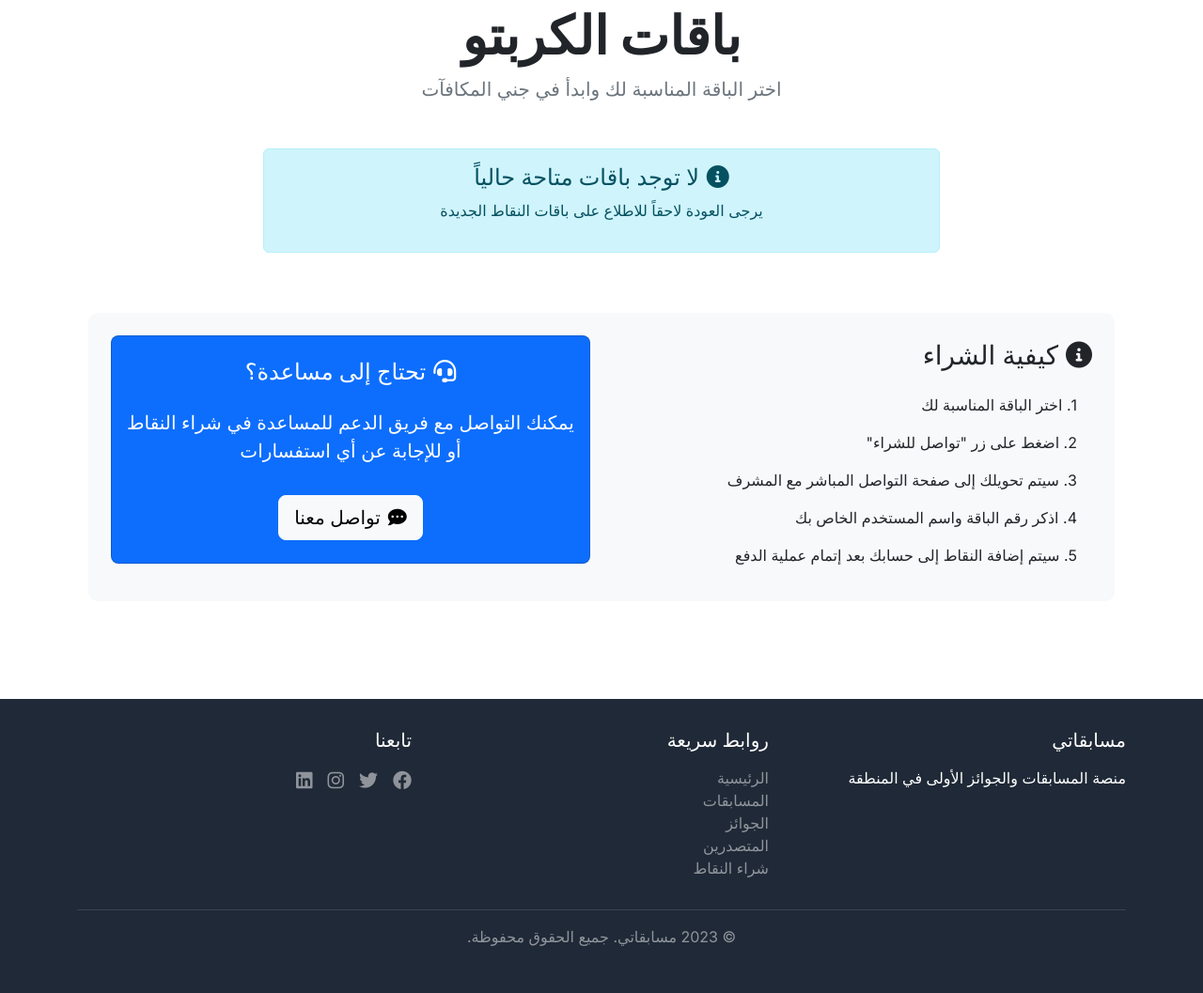
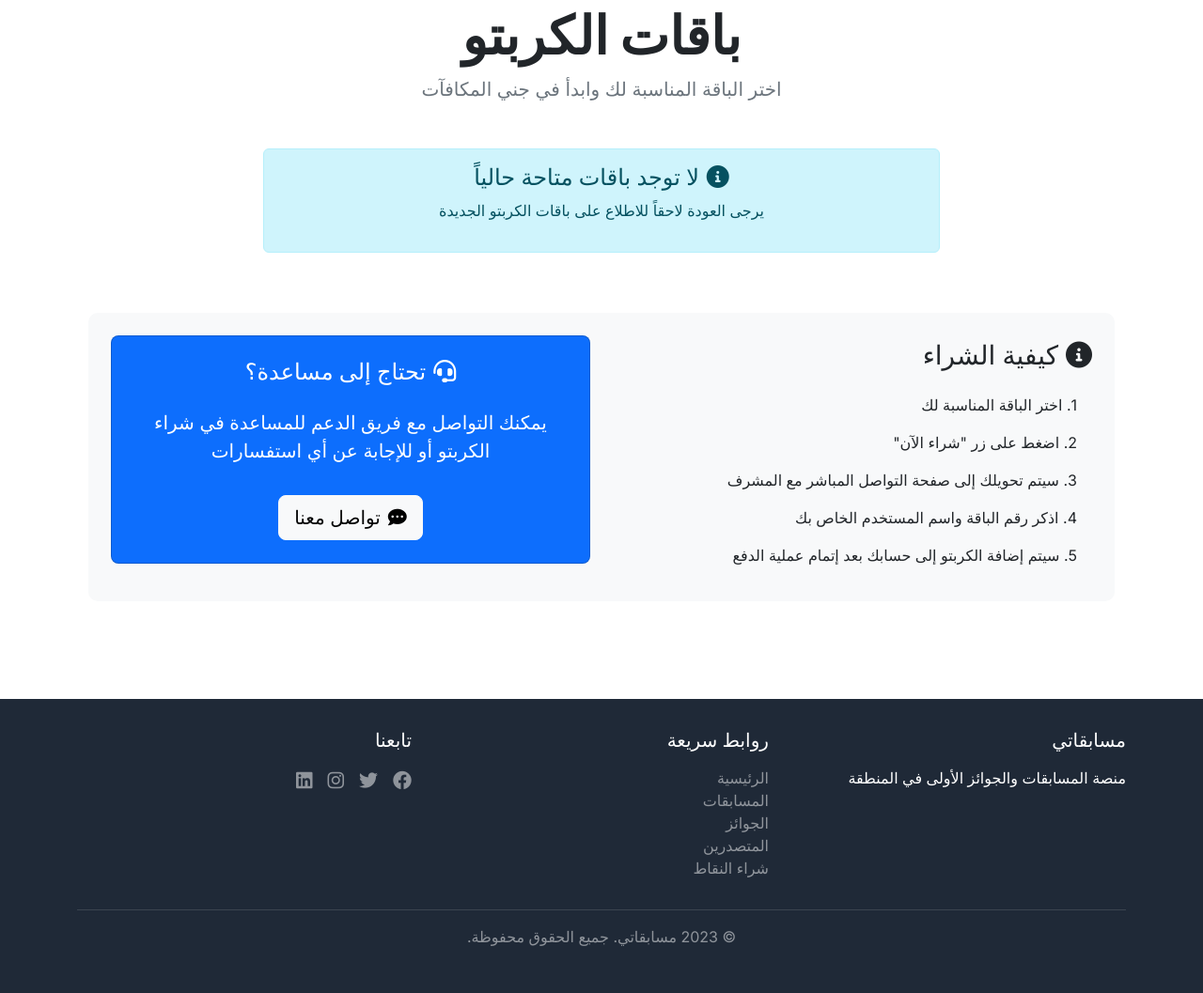
Before and after one commit to sttarlt/ChallengeCentral, a Flask app: page /points-pricing in a window 1280 px wide. Shown: the part 152-1209 px from the top of the page at 94% size. Run offline with Flask 3, Linux system fonts and the light colour scheme; data that the repository does not hold is empty.

Commit message:
Update the points purchase page to use crypto currency instead of points
Updates /points-pricing route and template to reflect the change from points to crypto currency.

Replit-Commit-Author: Agent
Replit-Commit-Session-Id: 88eedd17-cc37-46d8-836a-528c16855c74
Replit-Commit-Screenshot-Url: https://storage.googleapis.com/screenshot-production-us-central1/aa294537-2263-4963-b0e2-bff8b7de80b2/b80c2a05-8547-4dad-82d5-5e6636c2e6d0.jpg

```diff
--- a/routes.py
+++ b/routes.py
@@ -233,10 +233,16 @@ def leaderboard():
 
 @app.route('/points-pricing')
 def points_pricing():
-    """عرض صفحة باقات النقاط وأسعارها"""
+    """عرض صفحة باقات الكربتو وأسعارها"""
     packages = PointsPackage.query.filter_by(is_active=True).order_by(PointsPackage.display_order).all()
     contact_link = config.CONTACT_LINK
-    return render_template('points_pricing.html', packages=packages, contact_link=contact_link)
+    currency_name = config.CURRENCY_NAME
+    currency_name_plural = config.CURRENCY_NAME_PLURAL
+    return render_template('points_pricing.html',
+                          packages=packages,
+                          contact_link=contact_link,
+                          currency_name=currency_name,
+                          currency_name_plural=currency_name_plural)
 
 
 # Admin routes
--- a/templates/points_pricing.html
+++ b/templates/points_pricing.html
@@ -95,7 +95,7 @@
                 <div class="col-md-8 text-center">
                     <div class="alert alert-info">
                         <h4><i class="fas fa-info-circle me-2"></i>لا توجد باقات متاحة حالياً</h4>
-                        <p>يرجى العودة لاحقاً للاطلاع على باقات النقاط الجديدة</p>
+                        <p>يرجى العودة لاحقاً للاطلاع على باقات الكربتو الجديدة</p>
                     </div>
                 </div>
             {% endif %}
@@ -107,17 +107,17 @@
                     <h3 class="mb-3"><i class="fas fa-info-circle me-2"></i>كيفية الشراء</h3>
                     <ul class="list-group list-group-flush">
                         <li class="list-group-item border-0 bg-transparent">1. اختر الباقة المناسبة لك</li>
-                        <li class="list-group-item border-0 bg-transparent">2. اضغط على زر "تواصل للشراء"</li>
+                        <li class="list-group-item border-0 bg-transparent">2. اضغط على زر "شراء الآن"</li>
                         <li class="list-group-item border-0 bg-transparent">3. سيتم تحويلك إلى صفحة التواصل المباشر مع المشرف</li>
                         <li class="list-group-item border-0 bg-transparent">4. اذكر رقم الباقة واسم المستخدم الخاص بك</li>
-                        <li class="list-group-item border-0 bg-transparent">5. سيتم إضافة النقاط إلى حسابك بعد إتمام عملية الدفع</li>
+                        <li class="list-group-item border-0 bg-transparent">5. سيتم إضافة الكربتو إلى حسابك بعد إتمام عملية الدفع</li>
                     </ul>
                 </div>
                 <div class="col-md-6">
                     <div class="card bg-primary text-white">
                         <div class="card-body text-center py-4">
                             <h4 class="card-title mb-4"><i class="fas fa-headset me-2"></i>تحتاج إلى مساعدة؟</h4>
-                            <p class="card-text fs-5">يمكنك التواصل مع فريق الدعم للمساعدة في شراء النقاط أو للإجابة عن أي استفسارات</p>
+                            <p class="card-text fs-5">يمكنك التواصل مع فريق الدعم للمساعدة في شراء الكربتو أو للإجابة عن أي استفسارات</p>
                             <a href="{{ contact_link }}" class="btn btn-light btn-lg mt-3" target="_blank">
                                 <i class="fas fa-comment-dots me-2"></i>تواصل معنا
                             </a>
```
